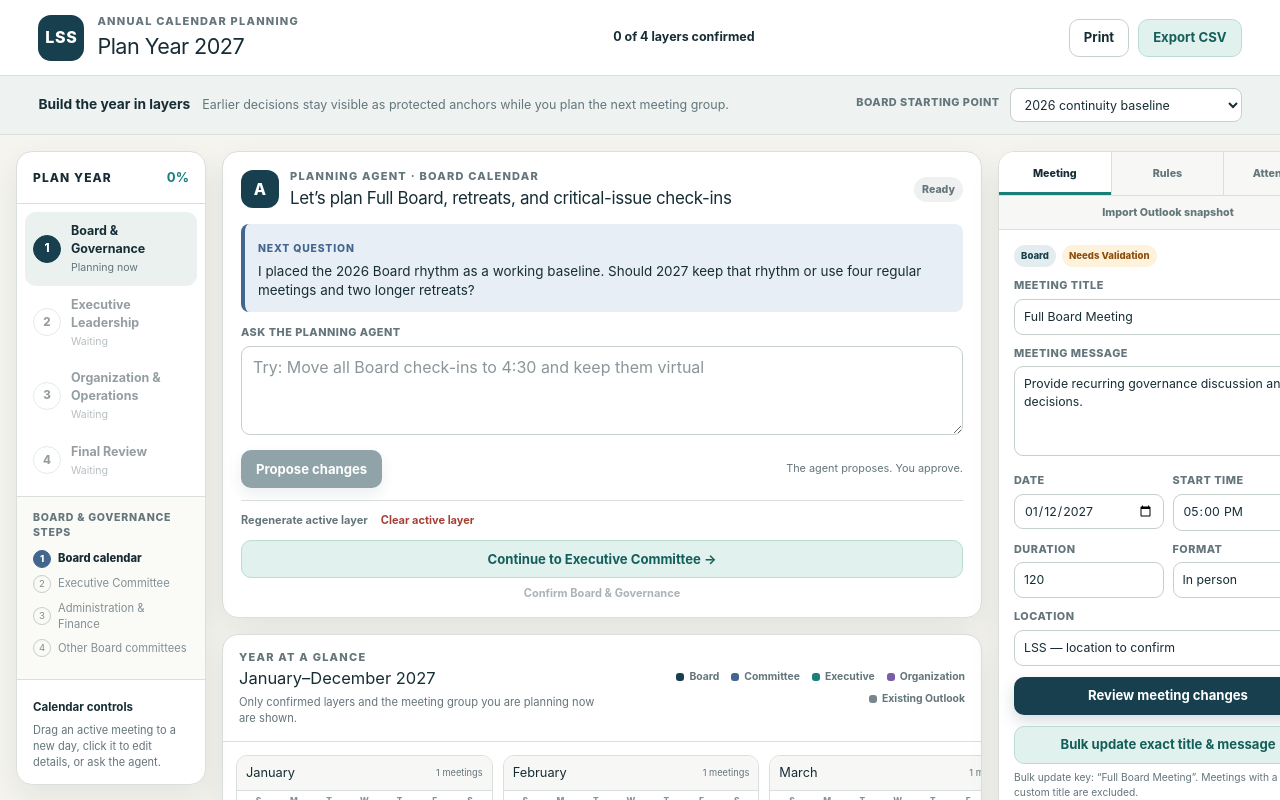
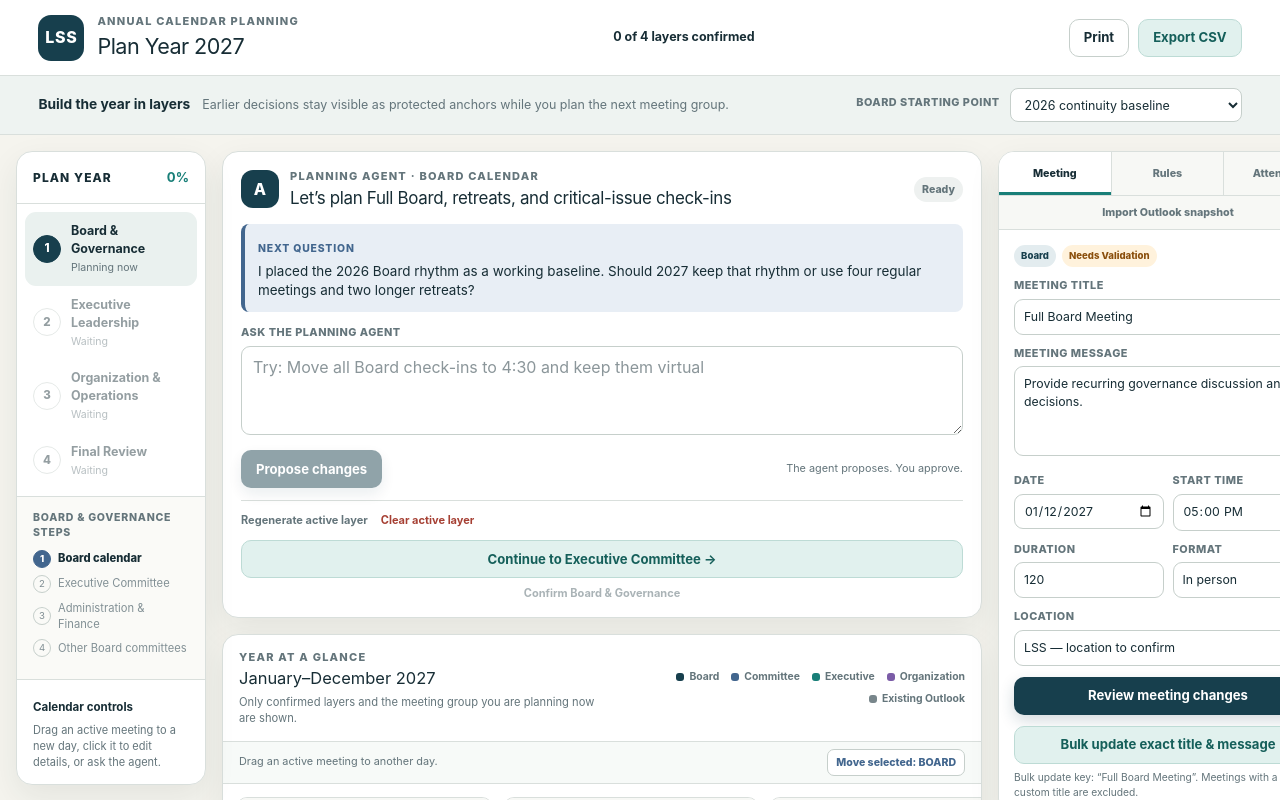
Before and after one commit to navira5/lss-executive-scheduling, a Next.js app: page / in a window 1280 px wide. Shown: the top 800 px of the page. Built offline with nearby package versions, Linux system fonts and the light colour scheme.

Commit message:
fix: make calendar meetings directly movable

```diff
--- a/app/CalendarPlanner.tsx
+++ b/app/CalendarPlanner.tsx
@@ -14,6 +14,7 @@ import type {
 } from "@/lib/calendar-import";
 import {
   advancePlanStep,
+  applyManualEventMove,
   applyPlanProposal,
   bulkUpdateByExactTitle,
   clearActivePhase,
@@ -120,6 +121,10 @@ export function CalendarPlanner() {
   const [selectedEventId, setSelectedEventId] = useState<string | null>(null);
   const [selectedImportedId, setSelectedImportedId] = useState<string | null>(null);
   const [pendingChange, setPendingChange] = useState<PlanChangeProposal | null>(null);
+  const [calendarMoveNotice, setCalendarMoveNotice] = useState<{
+    valid: boolean;
+    message: string;
+  } | null>(null);
   const [loaded, setLoaded] = useState(false);
 
   useEffect(() => {
@@ -178,6 +183,27 @@ export function CalendarPlanner() {
     });
   };
 
+  const handleCalendarMove = (eventId: string, date: string) => {
+    const result = applyManualEventMove(state, eventId, date);
+    if (!result.proposal.valid) {
+      setPendingChange(result.proposal);
+      setCalendarMoveNotice({
+        valid: false,
+        message: result.proposal.reason ?? result.proposal.summary,
+      });
+      return;
+    }
+    const moved = resolvePlanEvent(result.state, eventId);
+    setState(result.state);
+    setSelectedEventId(eventId);
+    setSelectedImportedId(null);
+    setPendingChange(null);
+    setCalendarMoveNotice({
+      valid: true,
+      message: `${moved.title} moved to ${date}.`,
+    });
+  };
+
   const handleBulkUpdate = (exactTitle: string, patch: PlanEventOverride) => {
     try {
       const result = bulkUpdateByExactTitle(state, exactTitle, patch);
@@ -224,6 +250,7 @@ export function CalendarPlanner() {
     setSelectedEventId(null);
     setSelectedImportedId(null);
     setPendingChange(null);
+    setCalendarMoveNotice(null);
     window.localStorage.removeItem(STORAGE_KEY);
     window.localStorage.removeItem(IMPORT_KEY);
   };
@@ -232,6 +259,7 @@ export function CalendarPlanner() {
     if (!window.confirm("Changing the Board baseline restarts the local Plan Year meeting plan. Continue?")) return;
     setState(initialState({ ...state.plan.settings, boardScenario: value }));
     setPendingChange(null);
+    setCalendarMoveNotice(null);
   };
 
   const activePhaseIndex = PHASE_ORDER.indexOf(state.activePhase);
@@ -328,12 +356,14 @@ export function CalendarPlanner() {
               setState((current) => advancePlanStep(current));
               setSelectedEventId(null);
               setPendingChange(null);
+              setCalendarMoveNotice(null);
             }}
             onConfirm={() => {
               try {
                 setState((current) => confirmActivePhase(current));
                 setSelectedEventId(null);
                 setPendingChange(null);
+                setCalendarMoveNotice(null);
               } catch (error) {
                 setPendingChange({
                   valid: false,
@@ -354,6 +384,8 @@ export function CalendarPlanner() {
           <PlanYearCalendar
             state={state}
             importedEvents={importedEvents}
+            selectedEventId={effectiveSelectedEventId}
+            moveNotice={calendarMoveNotice}
             onSelectEvent={(eventId) => {
               setSelectedEventId(eventId);
               setSelectedImportedId(null);
@@ -362,7 +394,7 @@ export function CalendarPlanner() {
               setSelectedImportedId(eventId);
               setSelectedEventId(null);
             }}
-            onProposeChange={setPendingChange}
+            onMoveEvent={handleCalendarMove}
           />
         </div>
 
--- a/app/components/PlanYearCalendar.tsx
+++ b/app/components/PlanYearCalendar.tsx
@@ -1,12 +1,12 @@
 "use client";
+
+import { useState } from "react";
 
 import type { ImportedCalendarEvent } from "@/lib/calendar-import";
 import {
   isEventLocked,
-  proposeEventMove,
   resolvePlanEvent,
   visiblePlanEvents,
-  type PlanChangeProposal,
   type PlanYearState,
   type ResolvedPlanEvent,
 } from "@/lib/plan-year";
@@ -45,9 +45,13 @@ interface MonthCardProps {
   events: ResolvedPlanEvent[];
   importedEvents: ImportedCalendarEvent[];
   state: PlanYearState;
+  draggingEventId: string | null;
+  moveModeEventId: string | null;
   onSelectEvent: (eventId: string) => void;
   onSelectImported: (eventId: string) => void;
-  onProposeChange: (proposal: PlanChangeProposal) => void;
+  onMoveEvent: (eventId: string, date: string) => void;
+  onDragStateChange: (eventId: string | null) => void;
+  onFinishMoveMode: () => void;
 }
 
 function MonthCard({
@@ -55,9 +59,13 @@ function MonthCard({
   events,
   importedEvents,
   state,
+  draggingEventId,
+  moveModeEventId,
   onSelectEvent,
   onSelectImported,
-  onProposeChange,
+  onMoveEvent,
+  onDragStateChange,
+  onFinishMoveMode,
 }: MonthCardProps) {
   const start = firstWeekday(monthIndex);
   const count = daysInMonth(monthIndex);
@@ -101,15 +109,26 @@ function MonthCard({
           const holiday = holidays.find((item) => item.date === isoDate);
           return (
             <div
-              className={`day-cell${holiday ? " holiday" : ""}`}
+              className={`day-cell${holiday ? " holiday" : ""}${draggingEventId || moveModeEventId ? holiday ? " drop-blocked" : " drop-ready" : ""}`}
               key={isoDate}
+              data-calendar-date={isoDate}
               onDragOver={(event) => {
-                if (!holiday) event.preventDefault();
+                event.preventDefault();
+                event.dataTransfer.dropEffect = "move";
               }}
               onDrop={(event) => {
                 event.preventDefault();
-                const eventId = event.dataTransfer.getData("text/lss-event-id");
-                if (eventId) onProposeChange(proposeEventMove(state, eventId, isoDate));
+                const eventId =
+                  event.dataTransfer.getData("text/lss-event-id") ||
+                  event.dataTransfer.getData("text/plain") ||
+                  draggingEventId;
+                if (eventId) onMoveEvent(eventId, isoDate);
+                onDragStateChange(null);
+              }}
+              onClick={() => {
+                if (!moveModeEventId) return;
+                onMoveEvent(moveModeEventId, isoDate);
+                onFinishMoveMode();
               }}
             >
               <span className="day-number">{day}</span>
@@ -130,9 +149,15 @@ function MonthCard({
                     draggable={!isEventLocked(state, event)}
                     onDragStart={(dragEvent) => {
                       dragEvent.dataTransfer.setData("text/lss-event-id", event.id);
+                      dragEvent.dataTransfer.setData("text/plain", event.id);
                       dragEvent.dataTransfer.effectAllowed = "move";
+                      onDragStateChange(event.id);
                     }}
-                    onClick={() => onSelectEvent(event.id)}
+                    onDragEnd={() => onDragStateChange(null)}
+                    onClick={(clickEvent) => {
+                      clickEvent.stopPropagation();
+                      onSelectEvent(event.id);
+                    }}
                     title={`${event.title}${event.locked ? " — confirmed anchor" : " — drag or click to adjust"}`}
                   >
                     {event.abbreviation}
@@ -143,7 +168,10 @@ function MonthCard({
                     type="button"
                     className="event-chip outlook"
                     key={event.id}
-                    onClick={() => onSelectImported(event.id)}
+                    onClick={(clickEvent) => {
+                      clickEvent.stopPropagation();
+                      onSelectImported(event.id);
+                    }}
                     title={`${event.title} — imported from ${event.sourceLabel}`}
                   >
                     OUT
@@ -164,21 +192,31 @@ function MonthCard({
 interface PlanYearCalendarProps {
   state: PlanYearState;
   importedEvents: ImportedCalendarEvent[];
+  selectedEventId: string | null;
+  moveNotice: { valid: boolean; message: string } | null;
   onSelectEvent: (eventId: string) => void;
   onSelectImported: (eventId: string) => void;
-  onProposeChange: (proposal: PlanChangeProposal) => void;
+  onMoveEvent: (eventId: string, date: string) => void;
 }
 
 export function PlanYearCalendar({
   state,
   importedEvents,
+  selectedEventId,
+  moveNotice,
   onSelectEvent,
   onSelectImported,
-  onProposeChange,
+  onMoveEvent,
 }: PlanYearCalendarProps) {
+  const [draggingEventId, setDraggingEventId] = useState<string | null>(null);
+  const [moveModeEventId, setMoveModeEventId] = useState<string | null>(null);
   const events = visiblePlanEvents(state).map((event) =>
     resolvePlanEvent(state, event.id),
   );
+  const selectedEvent = selectedEventId
+    ? events.find((event) => event.id === selectedEventId) ?? null
+    : null;
+  const selectedCanMove = selectedEvent && !isEventLocked(state, selectedEvent);
   return (
     <section className="calendar-section" aria-labelledby="calendar-heading">
       <div className="section-heading">
@@ -195,6 +233,25 @@ export function PlanYearCalendar({
           <span><i className="legend-dot outlook" />Existing Outlook</span>
         </div>
       </div>
+      <div
+        className={`calendar-move-bar${moveNotice && !moveNotice.valid ? " invalid" : ""}`}
+        aria-live="polite"
+      >
+        <span>
+          {moveModeEventId
+            ? "Choose a destination day on the calendar."
+            : moveNotice?.message ?? "Drag an active meeting to another day."}
+        </span>
+        {selectedCanMove && (
+          <button
+            type="button"
+            className={moveModeEventId ? "active" : ""}
+            onClick={() => setMoveModeEventId((current) => current ? null : selectedEvent.id)}
+          >
+            {moveModeEventId ? "Cancel move" : `Move selected: ${selectedEvent.abbreviation}`}
+          </button>
+        )}
+      </div>
       <div className="year-scroll">
         <div className="year-grid">
           {MONTHS.map((_, monthIndex) => (
@@ -208,9 +265,13 @@ export function PlanYearCalendar({
                 (event) => dateParts(event.date).month === monthIndex + 1,
               )}
               state={state}
+              draggingEventId={draggingEventId}
+              moveModeEventId={moveModeEventId}
               onSelectEvent={onSelectEvent}
               onSelectImported={onSelectImported}
-              onProposeChange={onProposeChange}
+              onMoveEvent={onMoveEvent}
+              onDragStateChange={setDraggingEventId}
+              onFinishMoveMode={() => setMoveModeEventId(null)}
             />
           ))}
         </div>
--- a/app/globals.css
+++ b/app/globals.css
@@ -272,6 +272,10 @@ button:focus-visible, input:focus-visible, select:focus-visible, textarea:focus-
 .legend-dot.executive { background: var(--executive); }
 .legend-dot.organization { background: var(--organization); }
 .legend-dot.outlook { background: var(--outlook); }
+.calendar-move-bar { display: flex; align-items: center; justify-content: space-between; gap: 10px; min-height: 39px; padding: 7px 16px; border-bottom: 1px solid var(--line); background: #f7faf8; color: var(--muted); font-size: .68rem; }
+.calendar-move-bar button { padding: 5px 8px; border: 1px solid var(--line-dark); border-radius: 7px; background: white; color: var(--committee); font-size: .66rem; font-weight: 800; cursor: pointer; }
+.calendar-move-bar button.active { border-color: var(--committee); background: var(--blue-soft); }
+.calendar-move-bar.invalid { background: var(--red-soft); color: var(--red); }
 .year-scroll { overflow-x: auto; padding: 13px; }
 .year-grid { display: grid; grid-template-columns: repeat(3, minmax(250px, 1fr)); gap: 10px; min-width: 790px; }
 .month-card { overflow: hidden; border: 1px solid var(--line); border-radius: 11px; background: white; }
@@ -284,11 +288,15 @@ button:focus-visible, input:focus-visible, select:focus-visible, textarea:focus-
 .day-cell:nth-child(7n) { border-right: 0; }
 .day-cell.outside { background: #fbfbf8; }
 .day-cell.holiday { background: repeating-linear-gradient(135deg, #f5eee8, #f5eee8 5px, #faf7f2 5px, #faf7f2 10px); }
+.day-cell.drop-ready { cursor: copy; }
+.day-cell.drop-ready:hover { outline: 2px solid var(--committee); outline-offset: -2px; background: var(--blue-soft); }
+.day-cell.drop-blocked { cursor: not-allowed; }
 .day-number { display: block; color: #69777c; font-size: .55rem; line-height: 1; }
 .holiday-marker { display: block; margin-top: 2px; color: var(--red); font-size: .45rem; font-weight: 850; text-transform: uppercase; }
 .holiday-marker.projected_lss { color: var(--amber); }
 .day-events { display: grid; gap: 2px; margin-top: 2px; }
-.event-chip { width: 100%; min-width: 0; padding: 2px 3px; overflow: hidden; border: 0; border-radius: 4px; color: white; font-size: .48rem; font-weight: 850; line-height: 1.25; text-overflow: ellipsis; white-space: nowrap; cursor: pointer; }
+.event-chip { width: 100%; min-width: 0; padding: 2px 3px; overflow: hidden; border: 0; border-radius: 4px; color: white; font-size: .48rem; font-weight: 850; line-height: 1.25; text-overflow: ellipsis; white-space: nowrap; cursor: grab; -webkit-user-drag: element; }
+.event-chip:active { cursor: grabbing; }
 .event-chip.board { background: var(--board); }
 .event-chip.committee { background: var(--committee); }
 .event-chip.executive { background: var(--executive); }
```
Also changed, not shown: lib/plan-year.ts (+17 -0 lines), 2 other files (tests, documents, lock files or other folders).
